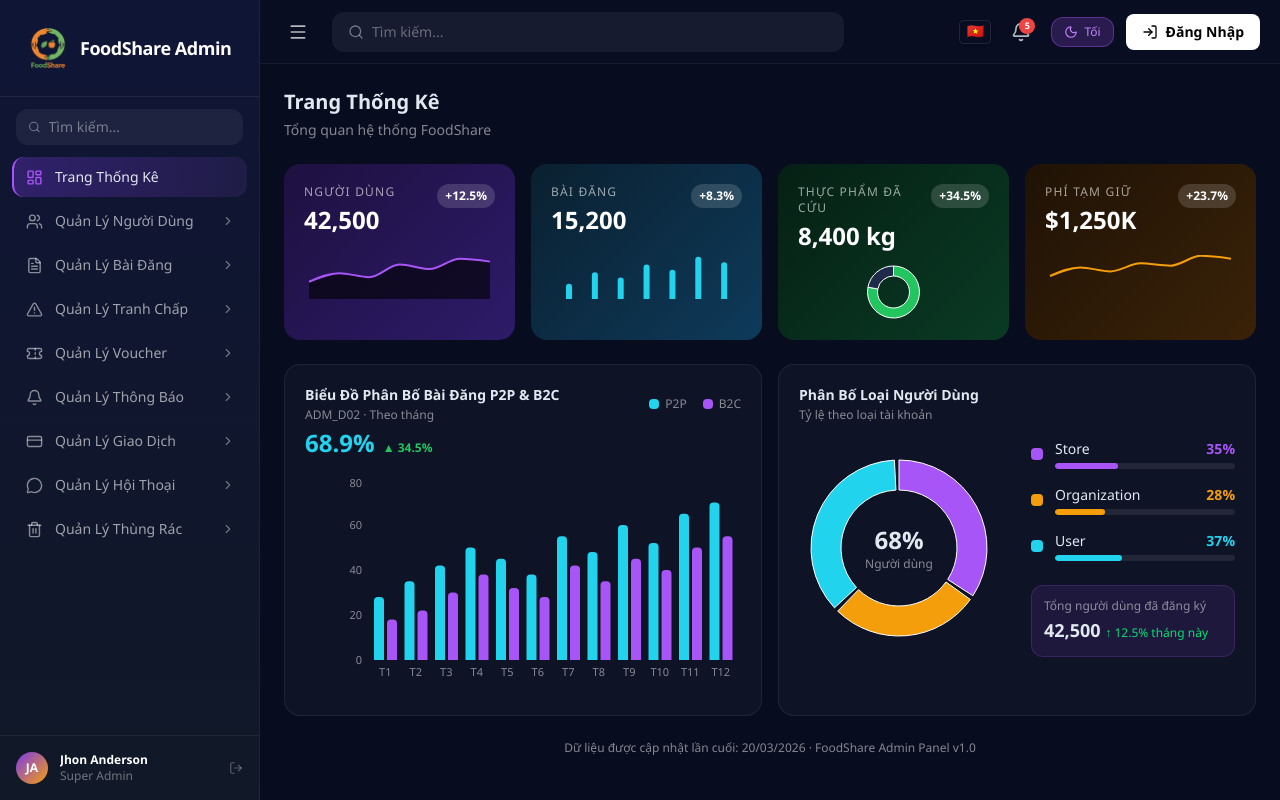
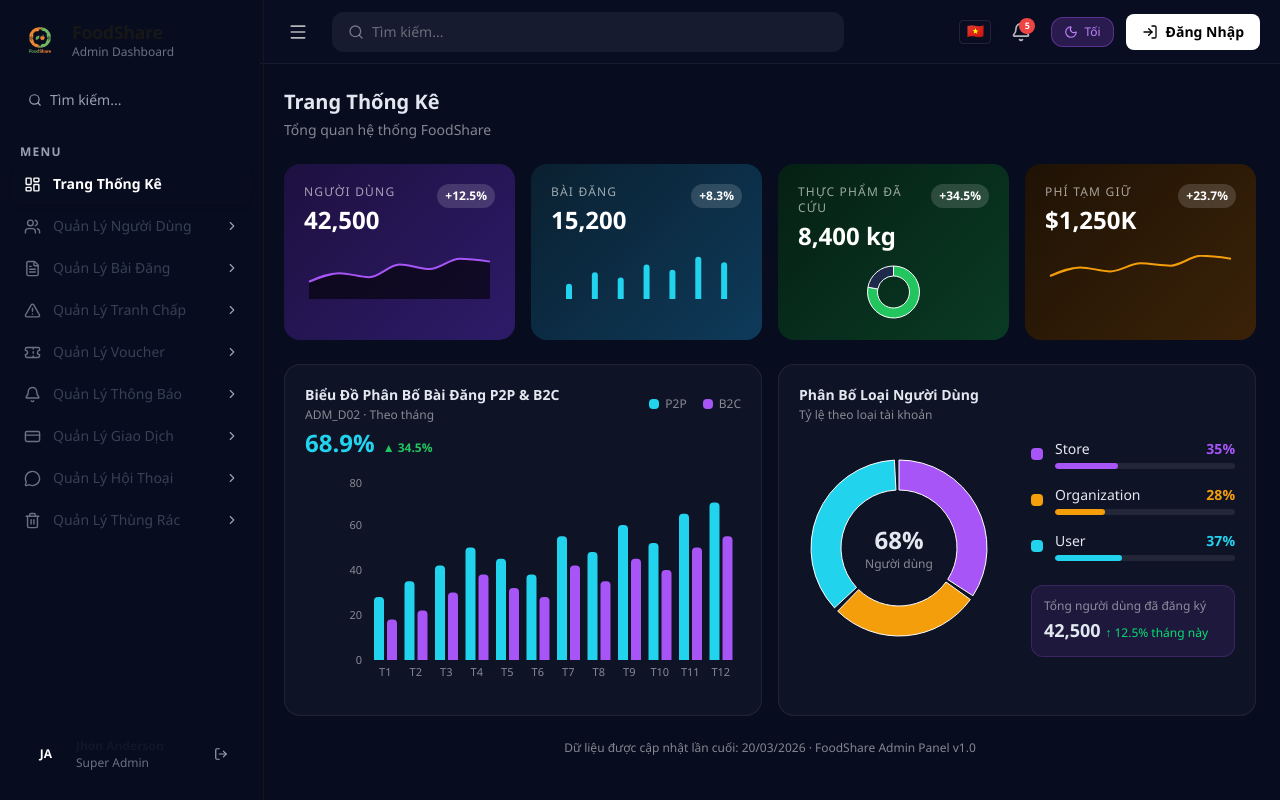
Before and after one commit to HoHoanNam2510/foodshare-admin-web, a Next.js app: page /dashboard in a window 1280 px wide. Built offline with nearby package versions, Linux system fonts and the light colour scheme.

Commit message:
Xây dựng file WEB_PROJECT_INSTRUCTIONS.md

```diff
--- a/src/app/layout.tsx
+++ b/src/app/layout.tsx
@@ -1,6 +1,22 @@
 import type { Metadata } from 'next';
+import { Epilogue, Be_Vietnam_Pro } from 'next/font/google';
 import './globals.css';
 import { ThemeProvider } from '@/components/theme-provider';
+
+// 1. Cấu hình font Epilogue cho Display & Headlines
+const epilogue = Epilogue({
+  subsets: ['latin'],
+  variable: '--font-epilogue',
+  display: 'swap',
+});
+
+// 2. Cấu hình font Be Vietnam Pro cho Titles & Body
+const beVietnamPro = Be_Vietnam_Pro({
+  weight: ['400', '500', '600', '700'],
+  subsets: ['latin', 'vietnamese'], // Hỗ trợ gõ tiếng Việt có dấu chuẩn xác
+  variable: '--font-be-vietnam-pro',
+  display: 'swap',
+});
 
 export const metadata: Metadata = {
   title: 'FoodShare Admin',
@@ -13,11 +29,20 @@ export default function RootLayout({
   children: React.ReactNode;
 }) {
   return (
-    <html lang="vi" suppressHydrationWarning>
-      <body suppressHydrationWarning>
+    <html
+      lang="vi"
+      suppressHydrationWarning
+      // 3. Truyền biến CSS của font vào root HTML
+      className={`${epilogue.variable} ${beVietnamPro.variable}`}
+    >
+      <body
+        suppressHydrationWarning
+        // 4. Áp dụng font-body làm font mặc định cho toàn bộ trang web
+        className="font-body antialiased"
+      >
         <ThemeProvider
           attribute="class"
-          defaultTheme="dark"
+          defaultTheme="dark" // Vì đây là admin dashboard, giữ nguyên theme mặc định
           enableSystem={false}
           disableTransitionOnChange
         >
--- a/src/components/layout/Sidebar.tsx
+++ b/src/components/layout/Sidebar.tsx
@@ -9,27 +9,21 @@ import { Search, ChevronDown, ChevronRight, LogOut } from 'lucide-react';
 import { menuItems } from '@/constants/mockData';
 import type { SidebarProps } from '@/types/dashboard';
 
-// An item is "active" when the current pathname starts with the item's path.
-// Using startsWith instead of strict equality means /users/kyc also highlights
-// the "Quản Lý Người Dùng" parent entry.
-// Special-case: /dashboard must match exactly to avoid matching everything
-// that starts with "/d".
 function isPathActive(pathname: string, itemPath: string): boolean {
   if (itemPath === '/dashboard') return pathname === '/dashboard';
   return pathname === itemPath || pathname.startsWith(itemPath + '/');
 }
 
-export default function Sidebar({ open, dark }: SidebarProps) {
+export default function Sidebar({ open }: SidebarProps) {
   const pathname = usePathname();
   const [search, setSearch] = useState<string>('');
 
-  // Auto-expand the section that owns the current route on first render and
-  // whenever the pathname changes (e.g. after a Link navigation).
   const getInitialExpanded = (): Record<string, boolean> => {
     const result: Record<string, boolean> = {};
     for (const item of menuItems) {
-      // Expand if the current pathname lives under this item's path
+      if (item.path) {
         result[item.id] = isPathActive(pathname, item.path);
+      }
     }
     return result;
   };
@@ -37,8 +31,6 @@ export default function Sidebar({ open, dark }: SidebarProps) {
   const [expanded, setExpanded] =
     useState<Record<string, boolean>>(getInitialExpanded);
 
-  // Re-sync expanded state whenever the route changes so navigating via the
-  // browser back/forward buttons still opens the right section.
   useEffect(() => {
     setExpanded(getInitialExpanded());
     // eslint-disable-next-line react-hooks/exhaustive-deps
@@ -50,109 +42,104 @@ export default function Sidebar({ open, dark }: SidebarProps) {
   const filtered = menuItems.filter(
     (m) =>
       m.label.toLowerCase().includes(search.toLowerCase()) ||
-      m.sub.some((s) => s.label.toLowerCase().includes(search.toLowerCase()))
+      m.sub?.some((s) => s.label.toLowerCase().includes(search.toLowerCase()))
   );
 
   return (
     <aside
-      className="fixed top-0 left-0 h-full z-40 flex flex-col transition-all duration-300 overflow-hidden"
-      style={{
-        width: open ? 260 : 0,
-        background: dark
-          ? 'linear-gradient(180deg,#0f1535 0%,#111827 100%)'
-          : 'linear-gradient(180deg,#1e293b 0%,#0f172a 100%)',
-        borderRight: '1px solid rgba(255,255,255,0.06)',
-      }}
+      className="fixed top-0 left-0 h-full z-40 flex flex-col transition-all duration-300 overflow-hidden bg-surface dark:bg-dark-bg border-r border-outline-variant dark:border-dark-hover"
+      style={{ width: open ? 264 : 0 }}
     >
-      {/* ── Logo ── */}
-      <div
-        className="flex items-center gap-1 px-5 py-5 shrink-0"
-        style={{ borderBottom: '1px solid rgba(255,255,255,0.07)' }}
-      >
-        <div className="w-14 h-14 flex items-center justify-center shrink-0">
+      {/* ── Logo / Brand Header ── */}
+      <div className="flex items-center gap-3 px-5 py-5 shrink-0">
+        <div className="w-10 h-10 rounded-xl bg-surface-container dark:bg-dark-card flex items-center justify-center shrink-0 overflow-hidden">
           <Image
             src="/images/logo.png"
             alt="FoodShare Logo"
-            width={56}
-            height={56}
-            className="object-contain scale-110"
+            width={40}
+            height={40}
+            className="object-contain"
           />
         </div>
-        <span className="text-white font-bold text-lg tracking-tight whitespace-nowrap">
-          FoodShare Admin
+        <div className="min-w-0">
+          {/* Cập nhật Brand Name: font-black text-lg */}
+          <span className="block font-sans text-lg font-black tracking-tight whitespace-nowrap leading-tight text-primary dark:text-primary-container">
+            FoodShare
           </span>
+          <span className="block font-body text-xs whitespace-nowrap leading-tight text-gray-500 dark:text-dark-text-secondary">
+            Admin Dashboard
+          </span>
+        </div>
       </div>
 
       {/* ── Search ── */}
-      <div className="px-4 py-3 shrink-0">
-        <div
-          className="flex items-center gap-2 rounded-xl px-3 py-2"
-          style={{ background: 'rgba(255,255,255,0.06)' }}
-        >
-          <Search size={14} color="rgba(255,255,255,0.4)" />
+      <div className="px-4 pb-2 shrink-0">
+        <div className="flex items-center gap-2 rounded-xl px-3 py-2.5 bg-surface-container dark:bg-dark-card focus-within:ring-2 focus-within:ring-primary transition-all duration-200">
+          <Search
+            size={14}
+            className="shrink-0 text-gray-400 dark:text-dark-text-secondary"
+          />
           <input
             value={search}
             onChange={(e) => setSearch(e.target.value)}
             placeholder="Tìm kiếm..."
-            className="bg-transparent text-sm outline-none w-full"
-            style={{ color: 'rgba(255,255,255,0.8)', fontFamily: 'inherit' }}
+            className="bg-transparent text-sm outline-none w-full font-body text-black dark:text-white placeholder:text-gray-400 dark:placeholder:text-gray-500"
           />
         </div>
       </div>
 
+      {/* ── Section label ── */}
+      <p className="px-5 pt-4 pb-1 font-label text-xs font-semibold uppercase tracking-widest shrink-0 text-gray-400 dark:text-dark-text-secondary">
+        Menu
+      </p>
+
       {/* ── Navigation ── */}
-      <nav className="flex-1 overflow-y-auto px-3 pb-6 scrollbar-none">
+      <nav className="flex-1 overflow-y-auto px-3 pb-4 scrollbar-none">
         {filtered.map((item) => {
           const Icon = item.icon;
           const isOpen = expanded[item.id];
-          const isActive = isPathActive(pathname, item.path);
-          const hasSub = item.sub.length > 0;
+          const isActive = item.path
+            ? isPathActive(pathname, item.path)
+            : false;
+          const hasSub = item.sub && item.sub.length > 0;
 
           return (
-            <div key={item.id} className="mb-1">
-              {/*
-               * Top-level row: always a <Link> that navigates to item.path.
-               * The chevron button is a separate element so clicking it only
-               * toggles the sub-menu without triggering navigation.
-               */}
+            <div key={item.id} className="mb-0.5">
+              {/* Top-level row */}
               <div
-                className="flex items-center rounded-xl transition-all duration-200"
-                style={{
-                  background: isActive
-                    ? 'linear-gradient(90deg,rgba(124,58,237,0.3),rgba(168,85,247,0.1))'
-                    : 'transparent',
-                  borderLeft: isActive
-                    ? '2px solid #a855f7'
-                    : '2px solid transparent',
-                }}
+                className={`flex items-center rounded-xl transition-all duration-200 ${
+                  isActive
+                    ? 'bg-primary text-white shadow-md dark:bg-primary dark:text-white' // Solid block color
+                    : 'hover:bg-surface-container dark:hover:bg-dark-hover'
+                }`}
               >
-                {/* Navigation link — occupies all space except the chevron */}
                 <Link
-                  href={item.path}
+                  href={item.path || '#'}
                   onClick={() => {
-                    // When navigating to a section that has sub-items, also
-                    // ensure its sub-menu is expanded so the user can see them.
-                    if (hasSub) {
+                    if (hasSub)
                       setExpanded((prev) => ({ ...prev, [item.id]: true }));
-                    }
                   }}
                   className="flex items-center gap-3 flex-1 px-3 py-2.5 min-w-0"
                 >
                   <Icon
                     size={17}
-                    color={isActive ? '#a855f7' : 'rgba(255,255,255,0.5)'}
+                    className={`shrink-0 transition-colors duration-150 ${
+                      isActive
+                        ? 'text-white dark:text-white' // Icon trắng
+                        : 'text-gray-500 dark:text-dark-text-secondary'
+                    }`}
                   />
                   <span
-                    className="flex-1 text-sm font-medium whitespace-nowrap"
-                    style={{
-                      color: isActive ? '#e2e8f0' : 'rgba(255,255,255,0.6)',
-                    }}
+                    className={`flex-1 font-body text-sm whitespace-nowrap transition-colors duration-150 ${
+                      isActive
+                        ? 'text-white font-bold dark:text-white' // Text trắng
+                        : 'text-gray-700 dark:text-dark-text-primary font-medium'
+                    }`}
                   >
                     {item.label}
                   </span>
                 </Link>
 
-                {/* Chevron toggle — only rendered for items with sub-menus */}
                 {hasSub && (
                   <button
                     onClick={() => toggleExpand(item.id)}
@@ -160,45 +147,61 @@ export default function Sidebar({ open, dark }: SidebarProps) {
                     aria-label={isOpen ? 'Thu gọn' : 'Mở rộng'}
                   >
                     {isOpen ? (
-                      <ChevronDown size={14} color="rgba(255,255,255,0.4)" />
+                      <ChevronDown
+                        size={14}
+                        className={
+                          isActive
+                            ? 'text-white dark:text-white'
+                            : 'text-gray-400 dark:text-dark-text-secondary'
+                        } // Chevron trắng
+                      />
                     ) : (
-                      <ChevronRight size={14} color="rgba(255,255,255,0.4)" />
+                      <ChevronRight
+                        size={14}
+                        className={
+                          isActive
+                            ? 'text-white dark:text-white'
+                            : 'text-gray-400 dark:text-dark-text-secondary'
+                        } // Chevron trắng
+                      />
                     )}
                   </button>
                 )}
               </div>
 
-              {/* Sub-menu items */}
+              {/* Sub-menu */}
               {hasSub && isOpen && (
-                <div className="ml-6 mt-1 flex flex-col gap-0.5">
+                <div className="ml-5 mt-0.5 mb-1 flex flex-col gap-px pl-3 border-l border-outline-variant dark:border-dark-hover">
                   {item.sub.map((sub) => {
                     const SubIcon = sub.icon;
-                    const isSubActive = isPathActive(pathname, sub.path);
+                    const isSubActive = sub.path
+                      ? isPathActive(pathname, sub.path)
+                      : false;
 
                     return (
                       <Link
                         key={sub.label}
-                        href={sub.path}
-                        className="flex items-center gap-2.5 px-3 py-2 rounded-lg transition-all duration-150 hover:bg-white/5"
-                        style={{
-                          background: isSubActive
-                            ? 'rgba(168,85,247,0.12)'
-                            : 'transparent',
-                        }}
+                        href={sub.path || '#'}
+                        className={`flex items-center gap-2.5 px-3 py-2 rounded-lg transition-all duration-150 ${
+                          isSubActive
+                            ? 'bg-secondary/10 text-secondary font-bold dark:bg-secondary/20 dark:text-secondary-container' // Sub-menu active
+                            : 'hover:bg-surface-container dark:hover:bg-dark-hover'
+                        }`}
                       >
                         <SubIcon
                           size={13}
-                          color={
-                            isSubActive ? '#a855f7' : 'rgba(168,85,247,0.7)'
-                          }
+                          className={`shrink-0 ${
+                            isSubActive
+                              ? 'text-secondary dark:text-secondary-container'
+                              : 'text-gray-400 dark:text-dark-text-secondary'
+                          }`}
                         />
                         <span
-                          className="text-xs whitespace-nowrap"
-                          style={{
-                            color: isSubActive
-                              ? '#e2e8f0'
-                              : 'rgba(255,255,255,0.5)',
-                          }}
+                          className={`font-body text-xs whitespace-nowrap transition-colors ${
+                            isSubActive
+                              ? 'font-bold text-secondary dark:text-secondary-container'
+                              : 'font-normal text-gray-600 dark:text-dark-text-primary'
+                          }`}
                         >
                           {sub.label}
                         </span>
@@ -212,32 +215,27 @@ export default function Sidebar({ open, dark }: SidebarProps) {
         })}
       </nav>
 
-      {/* ── Bottom Profile Strip ── */}
-      <div
-        className="px-4 py-4 shrink-0 flex items-center gap-3"
-        style={{ borderTop: '1px solid rgba(255,255,255,0.07)' }}
-      >
-        <div
-          className="w-8 h-8 rounded-full overflow-hidden shrink-0"
-          style={{ background: 'linear-gradient(135deg,#7c3aed,#f59e0b)' }}
-        >
-          <div className="w-full h-full flex items-center justify-center text-white text-xs font-bold">
+      {/* ── Bottom Profile Card ── */}
+      <div className="px-3 pb-4 pt-2 shrink-0">
+        <div className="flex items-center gap-3 rounded-2xl px-4 py-3 bg-surface-container dark:bg-dark-card shadow-soft dark:shadow-none">
+          <div className="w-9 h-9 rounded-full shrink-0 flex items-center justify-center bg-linear-to-br from-primary-container to-secondary-container text-white font-sans text-xs font-bold">
             JA
           </div>
-        </div>
           <div className="flex-1 min-w-0">
-          <p className="text-xs font-semibold text-white truncate">
+            <p className="font-body text-xs font-semibold truncate leading-tight text-gray-900 dark:text-dark-text-primary">
               Jhon Anderson
             </p>
-          <p className="text-xs" style={{ color: 'rgba(255,255,255,0.4)' }}>
+            <p className="font-body text-xs leading-tight mt-0.5 text-gray-500 dark:text-dark-text-secondary">
               Super Admin
             </p>
           </div>
-        <LogOut
-          size={14}
-          color="rgba(255,255,255,0.3)"
-          className="cursor-pointer hover:text-white transition-colors"
-        />
+          <button
+            className="shrink-0 flex items-center justify-center w-7 h-7 rounded-lg transition-all duration-150 text-gray-400 dark:text-dark-text-secondary hover:bg-red-50 dark:hover:bg-red-950 hover:text-error dark:hover:text-error"
+            aria-label="Đăng xuất"
+          >
+            <LogOut size={14} />
+          </button>
+        </div>
       </div>
     </aside>
   );
--- a/tailwind.config.ts
+++ b/tailwind.config.ts
@@ -1,13 +1,124 @@
 import type { Config } from 'tailwindcss';
 
 const config: Config = {
-  darkMode: 'class', // ← required
+  darkMode: 'class', // ← Hỗ trợ dark mode bằng class (shadcn/ui thường dùng)
   content: [
     './src/pages/**/*.{js,ts,jsx,tsx,mdx}',
     './src/components/**/*.{js,ts,jsx,tsx,mdx}',
     './src/app/**/*.{js,ts,jsx,tsx,mdx}',
   ],
-  theme: { extend: {} },
+  theme: {
+    extend: {
+      colors: {
+        // ─── HỆ MÀU 13 SẮC ĐỘ (THE EDITORIAL HARVEST) ───
+        primary: {
+          DEFAULT: '#72B866',
+          T0: '#000000',
+          T10: '#002201',
+          T20: '#003A03',
+          T30: '#0A530C',
+          T40: '#296C24',
+          T50: '#42863A',
+          T60: '#5CA051',
+          T70: '#76BC69',
+          T80: '#90D882',
+          T90: '#ABF59C',
+          T95: '#CAFFBB',
+          T100: '#FFFFFF',
+        },
+        secondary: {
+          DEFAULT: '#EC8632',
+          T0: '#000000',
+          T10: '#301400',
+          T20: '#4F2500',
+          T30: '#713700',
+          T40: '#944A00',
+          T50: '#B95F03',
+          T60: '#D97723',
+          T70: '#FA913C',
+          T80: '#FFB784',
+          T90: '#FFDCC6',
+          T95: '#FFEDE4',
+          T100: '#FFFFFF',
+        },
+        tertiary: {
+          DEFAULT: '#EF86B5',
+          T0: '#000000',
+          T10: '#3D0024',
+          T20: '#5E0D3B',
+          T30: '#7B2752',
+          T40: '#983F6A',
+          T50: '#B65784',
+          T60: '#D4709E',
+          T70: '#F48AB9',
+          T80: '#FFB0D0',
+          T90: '#FFD8E6',
+          T95: '#FFECF1',
+          T100: '#FFFFFF',
+        },
+        neutral: {
+          DEFAULT: '#F8F9F8',
+          T0: '#000000',
+          T10: '#191C1C',
+          T20: '#2E3131',
+          T30: '#454747',
+          T40: '#5C5F5E',
+          T50: '#757777',
+          T60: '#8F9190',
+          T70: '#AAABAB',
+          T80: '#C5C7C6',
+          T90: '#E1E3E2',
+          T95: '#F0F1F0',
+          T100: '#FFFFFF',
+        },
+        // ─── CÁC MÀU PHỤ TRỢ & ĐẶC THÙ WEB ───
+        outline: {
+          variant: '#c0c9b9',
+        },
+        error: {
+          DEFAULT: '#ba1a1a',
+        },
+        dark: {
+          bg: '#080c1f', // Nền chính của dashboard
+          card: 'rgba(255,255,255,0.03)', // Nền của các thẻ (search, profile)
+          hover: 'rgba(255,255,255,0.05)', // Nền khi hover
+          text: {
+            primary: '#e2e8f0', // Chữ chính
+            secondary: 'rgba(255,255,255,0.5)', // Chữ phụ
+          },
+        },
+      },
+      fontFamily: {
+        // Sử dụng CSS Variables từ next/font/google
+        sans: ['var(--font-epilogue)', 'sans-serif'], // Display & Headlines
+        body: ['var(--font-be-vietnam-pro)', 'sans-serif'], // Titles & Body
+        label: [
+          'var(--font-plus-jakarta)',
+          'var(--font-be-vietnam-pro)',
+          'sans-serif',
+        ], // Labels
+      },
+      borderRadius: {
+        // Ghi đè độ bo góc cực lớn (Large & Extra Large)
+        md: '1.5rem', // 24px - Inputs & Fields
+        lg: '2rem', // 32px - Cards
+        xl: '3rem', // 48px - Hero Banners
+      },
+      spacing: {
+        // Ghi đè spacing token
+        '3': '1rem', // 16px
+        '6': '2rem', // 32px
+        '8': '2.75rem', // 44px
+        '10': '3.5rem', // 56px
+      },
+      boxShadow: {
+        // Ambient Shadows cho Web (thay thế drop shadow gắt)
+        soft: '0 12px 24px -8px rgba(25, 28, 28, 0.04)',
+        floating: '0 24px 48px -12px rgba(25, 28, 28, 0.06)',
+      },
+    },
+  },
   plugins: [],
 };
+
 export default config;
```
Also changed, not shown: 1 other file (tests, documents, lock files or other folders). Lines whose indentation alone changed are shown as unchanged.
